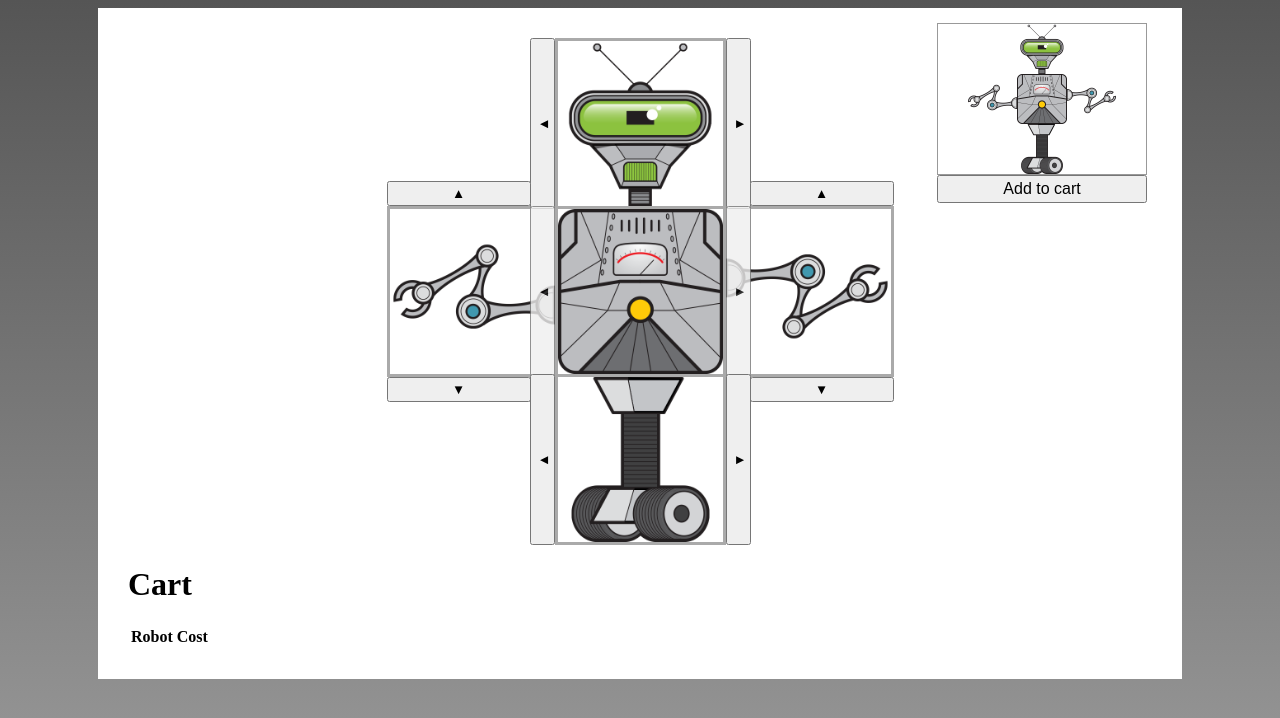
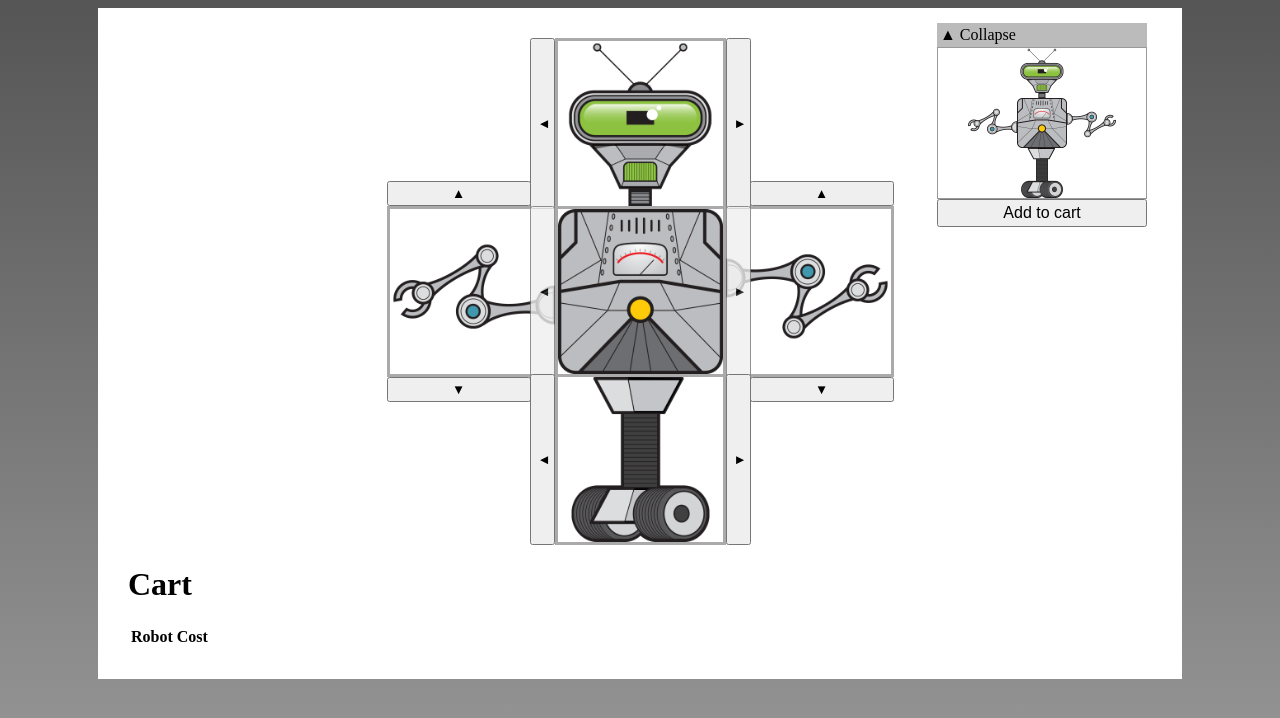
Before and after one commit to mehmetka/vuejs-examples, a Vue app in the folder build-a-bot/: page / in a window 1280 px wide. Shown: the top 718 px of the page. Built offline with nearby package versions, Linux system fonts and the light colour scheme.

Commit message:
Injecting component into a child component with slots

```diff
--- a/build-a-bot/src/build/RobotBuilder.vue
+++ b/build-a-bot/src/build/RobotBuilder.vue
@@ -1,6 +1,7 @@
 <template>
   <div class="content">
     <div class="preview">
+      <CollapsibleSection>
         <div class="preview-content">
           <div class="top-row">
             <img :src="selectedRobot.head.src" alt=""/>
@@ -14,6 +15,7 @@
             <img :src="selectedRobot.base.src" alt=""/>
           </div>
         </div>
+      </CollapsibleSection>
       <button class="add-to-cart" @click="addToCart()">Add to cart</button>
     </div>
     <div class="top-row">
@@ -69,10 +71,11 @@
 import availableParts from '../data/parts';
 import createdHookMixin from './created-hook-mixin';
 import PartSelector from './PartSelector.vue';
+import CollapsibleSection from '../shared/CollapsibleSection.vue';
 
 export default {
   name: 'RobotBuilder',
-  components: { PartSelector },
+  components: { PartSelector, CollapsibleSection },
   data() {
     return {
       availableParts,
--- /dev/null
+++ b/build-a-bot/src/shared/CollapsibleSection.vue
@@ -0,0 +1,28 @@
+<template>
+  <div>
+    <div class="header">
+      <span v-if="open" @click="open = !open">&#x25B2; Collapse</span>
+      <span v-if="!open" @click="open = !open">&#x25BC; Expand</span>
+    </div>
+    <slot v-if="open">
+    </slot>
+  </div>
+</template>
+
+<script>
+/* eslint-disable */
+export default {
+  name: 'CollapsibleSection',
+  data() {
+    return { open: true };
+  },
+};
+</script>
+
+<style scoped>
+.header {
+  background-color: #bbb;
+  padding: 3px;
+  cursor: pointer;
+}
+</style>
```
Lines whose indentation alone changed are shown as unchanged.
